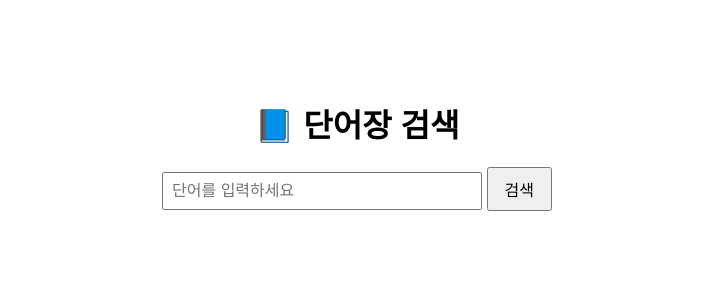
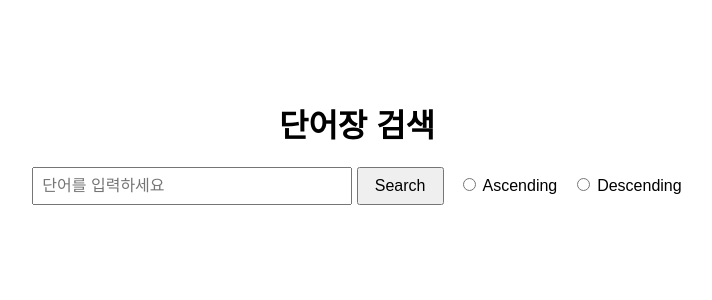
Before and after one commit to JH-Baik30/.sudanbi, a Flask app: page / in a window 1280 px wide. Shown: the top 300 px of the page, without its empty margins (283-995 px from the left). Run offline with Flask 3, Linux system fonts and the light colour scheme.

Commit message:
add sorting function

```diff
--- a/app/views.py
+++ b/app/views.py
@@ -16,10 +16,33 @@ def home():
 
 @main.route('/search')
 def search():
+    from sqlalchemy import func
     query = request.args.get('q', '').strip()
+    # sort = request.args.get('sort', 'english')
+    order = request.args.get('order', 'asc')
     results = []
 
     if query:
-        results = session.query(Word).filter(Word.english.ilike(f'%{query}%')).all()
+        q = session.query(Word).filter(Word.english.ilike(f'%{query}%'))
+
+        # if sort == 'meaning':
+        #     col = Word.meaning
+        # elif sort == 'example_len':
+        #     col = func.char_length(Word.example_sentence)
+        # else:
+        #     col = Word.english
+
+        sort_column = Word.english
+
+        if order == 'desc':
+            q = q.order_by(sort_column.desc())
+        else:
+            q = q.order_by(sort_column.asc())
+
+        results = q.all()
+
+        # results = (session.query(Word)
+        #     .filter(Word.english.ilike(f'%{query}%'))
+        #     .all())
 
     return render_template('search.html', query=query, results=results)
--- a/templates/search.html
+++ b/templates/search.html
@@ -25,10 +25,22 @@
 </head>
 <body>
     <div class="center-container">
-        <h1>📘 단어장 검색</h1>
-        <form method="get" action="/search">
+        <h1>단어장 검색</h1>
+        <form method="get" action="/search" id="search-form">
             <input type="text" name="q" placeholder="단어를 입력하세요" value="{{ query or '' }}">
-            <button type="submit">검색</button>
+
+            <button type="submit">Search</button>
+
+            <label style="margin-left: 10px">
+                <input type="radio" name="order" value="asc" {% if order == 'asc' %}checked{% endif %} onchange="this.form.submit()">
+                Ascending
+            </label>
+
+            <label style="margin-left: 10px">
+                <input type="radio" name="order" value="desc" {% if order == 'desc' %}checked{% endif %} onchange="this.form.submit()">
+                Descending
+            </label>
+
         </form>
     </div>
 
```
